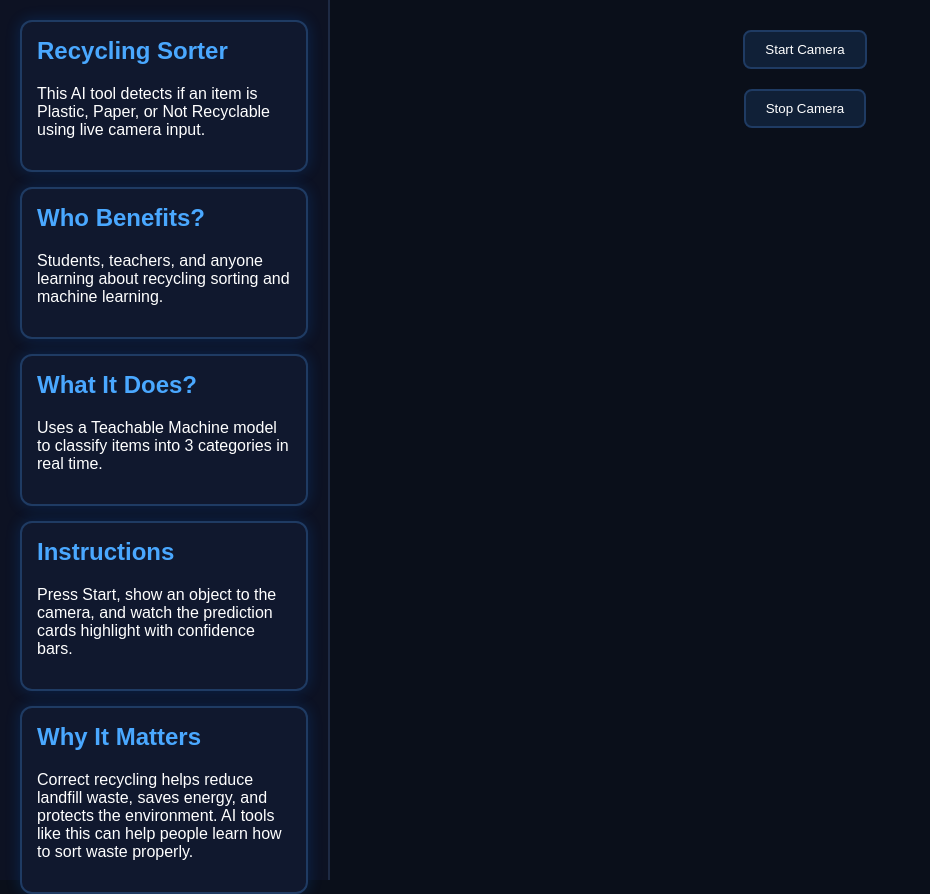
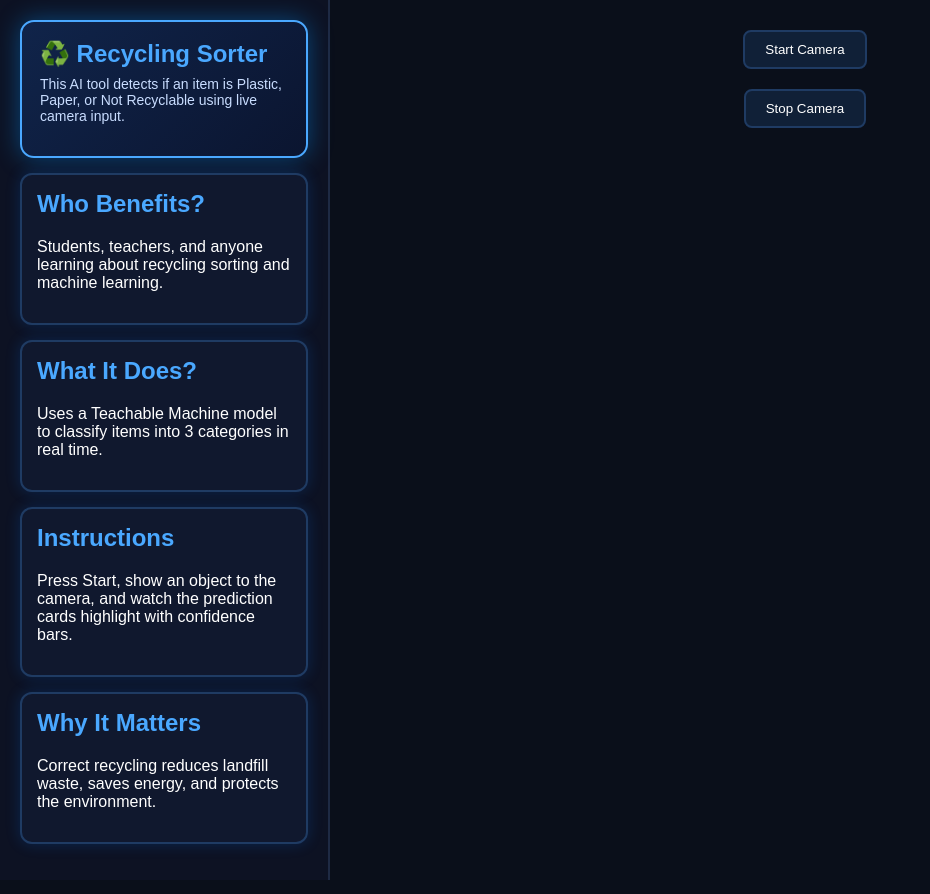
Before and after one commit to Yaro945/recyclePrjct, a plain HTML site: page index.html in a window 1280 px wide. Shown: the whole page, without its empty margins (0-930 px from the left). Drawn offline with Linux system fonts and the light colour scheme.

Commit message:
Enhance header style and update content
Added header styling and updated content in index.html.

```diff
--- a/index.html
+++ b/index.html
@@ -25,6 +25,27 @@ body {
     gap: 15px;
     border-right: 2px solid #1e2a44;
     height: 110vh;
+}
+
+/* HEADER STYLE */
+.header-box {
+    background: linear-gradient(135deg, #10244a, #0b1530);
+    padding: 18px;
+    border-radius: 14px;
+    border: 2px solid #4aa8ff;
+    box-shadow: 0 0 25px rgba(0,150,255,0.4);
+}
+
+.header-box h1 {
+    margin: 0;
+    color: #4aa8ff;
+    font-size: 24px;
+}
+
+.header-box p {
+    margin-top: 8px;
+    font-size: 14px;
+    color: #c9ddff;
 }
 
 .info-box {
@@ -120,8 +141,9 @@ button:hover {
 
 <div class="sidebar">
 
-    <div class="info-box">
-        <h2>Recycling Sorter</h2>
+    <!-- ✅ HEADER -->
+    <div class="header-box">
+        <h1>♻️ Recycling Sorter</h1>
         <p>This AI tool detects if an item is Plastic, Paper, or Not Recyclable using live camera input.</p>
     </div>
 
@@ -140,13 +162,9 @@ button:hover {
         <p>Press Start, show an object to the camera, and watch the prediction cards highlight with confidence bars.</p>
     </div>
 
-    <!-- ✅ NEW BOX -->
     <div class="info-box">
         <h2>Why It Matters</h2>
-        <p>
-            Correct recycling helps reduce landfill waste, saves energy, and protects the environment.
-            AI tools like this can help people learn how to sort waste properly.
-        </p>
+        <p>Correct recycling reduces landfill waste, saves energy, and protects the environment.</p>
     </div>
 
 </div>
@@ -238,7 +256,12 @@ async function predict() {
         const label = box.querySelector(".pred-label");
         const fill = box.querySelector(".progress-fill");
 
-        label.innerHTML = `${prediction[i].className}: ${(prediction[i].probability * 100).toFixed(1)}%`;
+        let emoji = "♻️";
+        if (prediction[i].className.toLowerCase().includes("plastic")) emoji = "🧴";
+        if (prediction[i].className.toLowerCase().includes("paper")) emoji = "🗞️";
+        if (prediction[i].className.toLowerCase().includes("not")) emoji = "🚫";
+
+        label.innerHTML = `${emoji} ${prediction[i].className}: ${(prediction[i].probability * 100).toFixed(1)}%`;
         fill.style.width = `${prediction[i].probability * 100}%`;
 
         if (i === bestIndex) {
```
